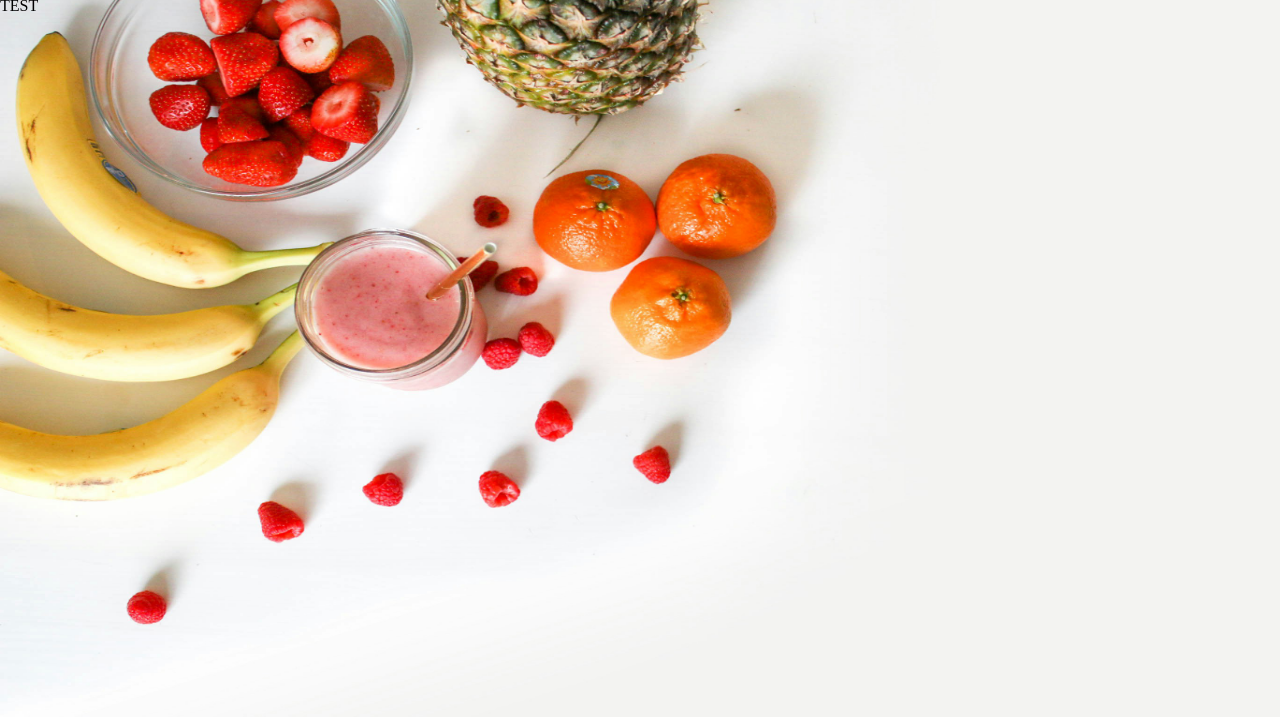
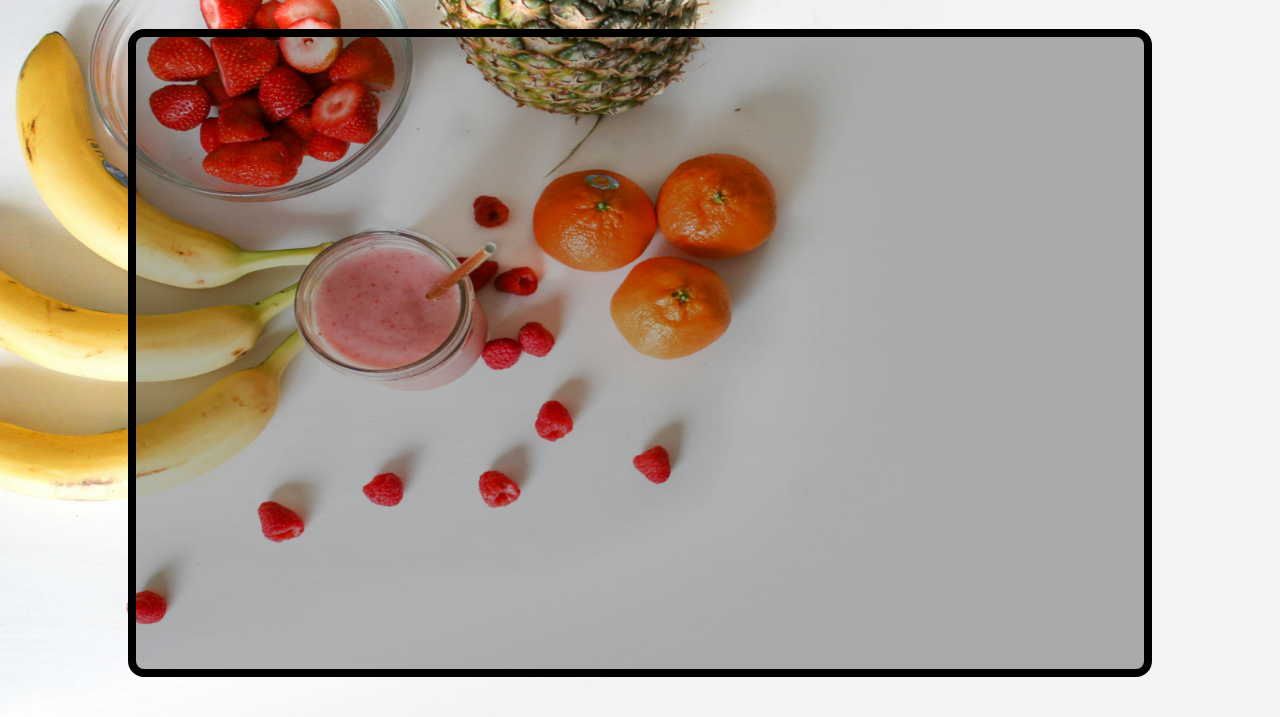
Before and after one commit to Salypse/restaurant-page, a website built with webpack: page src/template.html in a window 1280 px wide. Both pictures are taken after a click on the button "Menu". Shown: the part 83-800 px from the top of the page. Built offline with nearby package versions, Linux system fonts and the light colour scheme.

Commit message:
Create restaurant menu skeleton

```diff
--- a/src/js/load-menu.js
+++ b/src/js/load-menu.js
@@ -1,5 +1,10 @@
 import { contentDiv } from "../index.js";
+import { menuItems } from "./menu/menu-items.js";
 
 export function loadMenu() {
-    contentDiv.innerHTML = "TEST"
+    contentDiv.innerHTML = "";
+
+    const menu = document.createElement("div")
+    menu.id = "menu"
+    contentDiv.append(menu)
 }
--- a/src/styles.css
+++ b/src/styles.css
@@ -125,3 +125,17 @@ nav button:active {
     text-align: center;
     line-height: 2rem;
 }
+
+#menu {
+    width: 80vw;
+    height: 90%;
+
+    display: flex;
+    justify-self: center;
+    align-self: center;
+
+    background-color: rgba(0, 0, 0, 0.3);
+    border: 0.5rem solid black;
+    border-radius: 1rem;
+    margin: 2rem;
+}
```
